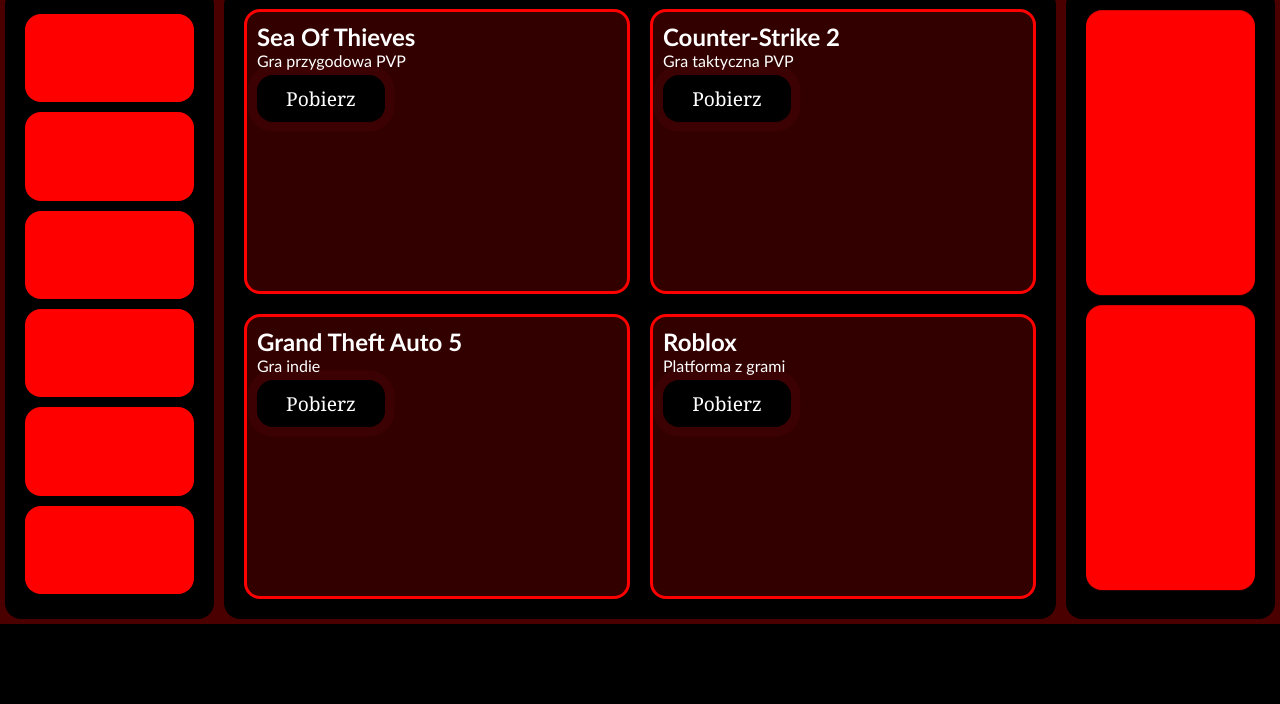
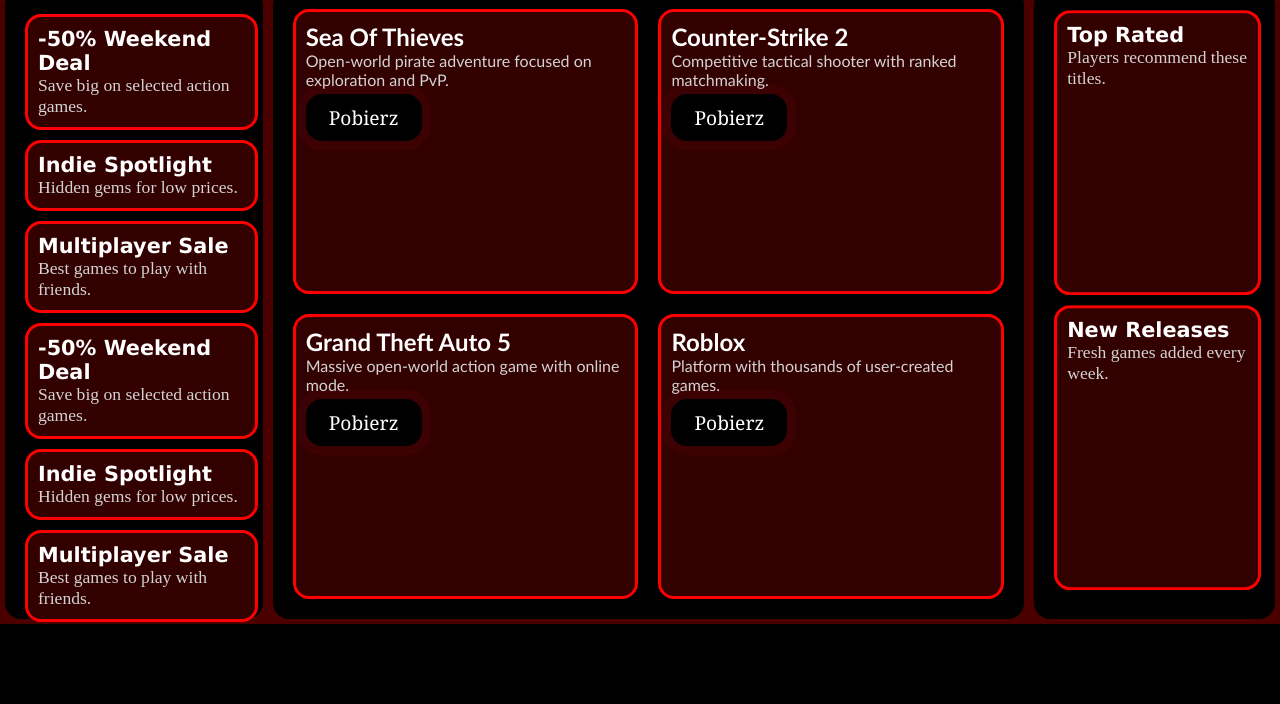
Before and after one commit to magonnnn/Projekty-akis, a plain HTML site: page index.html in a window 1280 px wide. Shown: the part 96-800 px from the top of the page. Drawn offline with Linux system fonts and the light colour scheme.

Commit message:
Add files via upload

```diff
--- a/index.html
+++ b/index.html
@@ -138,12 +138,36 @@
         }
 
         .discount {
-            width: 100%;
+            width: 95%;
             height: 100%;
-            background-color: red;
             border-radius: 1rem;
             margin: 5px 0px;
             transition: 0.1s;
+            padding: 10px;
+            color: white;
+            border: 3px solid red;
+            background-color: rgba(255, 0, 0, 0.2);
+        }
+
+        .discount > h3 {
+            font-size: 1.3em;
+            font-family: Verdana, Geneva, Tahoma, sans-serif;
+        }
+
+        .discount > p {
+            color: lightgray;
+            font-size: 1.1em;
+        }
+
+        .fly-away > h3 {
+            color: white;
+            font-size: 1.3em;
+            font-family: Verdana, Geneva, Tahoma, sans-serif;
+        }
+
+        .fly-away > p {
+            color: lightgray;
+            font-size: 1.1em;
         }
 
         .discount:hover {
@@ -157,19 +181,14 @@
         }
 
         .fly-away {
-            background-color: red;
+            background-color: rgba(255, 0, 0, 0.2);
+            border: 3px solid red;
             width: 100%;
             height: 100%;
             margin: 5px 0px;
             border-radius: 1rem;
-        }
-
-        @keyframes fly-away {
-            100% {
-                opacity: 0;
-                height: 0%;
-                width: 0%;
-            }
+            padding: 10px;
+            width: 90%;
         }
 
         h1 {
@@ -178,7 +197,7 @@
         }
 
         .game > p {
-            color: white;
+            color: lightgray;
             font-family: 'Trebuchet MS', 'Lucida Sans Unicode', 'Lucida Grande', 'Lucida Sans', Arial, sans-serif;
         }
 
@@ -279,38 +298,62 @@
         </header>
         <main>
             <aside>
-                <div class="discount"></div>
-                <div class="discount"></div>
-                <div class="discount"></div>
-                <div class="discount"></div>
-                <div class="discount"></div>
-                <div class="discount"></div>
+                <div class="discount">
+                    <h3>-50% Weekend Deal</h3>
+                    <p>Save big on selected action games.</p>
+                </div>
+                <div class="discount">
+                    <h3>Indie Spotlight</h3>
+                    <p>Hidden gems for low prices.</p>
+                </div>
+                <div class="discount">
+                    <h3>Multiplayer Sale</h3>
+                    <p>Best games to play with friends.</p>
+                </div>
+                <div class="discount">
+                    <h3>-50% Weekend Deal</h3>
+                    <p>Save big on selected action games.</p>
+                </div>
+                <div class="discount">
+                    <h3>Indie Spotlight</h3>
+                    <p>Hidden gems for low prices.</p>
+                </div>
+                <div class="discount">
+                    <h3>Multiplayer Sale</h3>
+                    <p>Best games to play with friends.</p>
+                </div>
             </aside>
             <section>
                 <div class="game">
                     <h1>Sea Of Thieves</h1>
-                    <p>Gra przygodowa PVP</p>
+                    <p>Open-world pirate adventure focused on exploration and PvP.</p>
                     <div class="game-button">Pobierz</div>
                 </div>
                 <div class="game">
                     <h1>Counter-Strike 2</h1>
-                    <p>Gra taktyczna PVP</p>
+                    <p>Competitive tactical shooter with ranked matchmaking.</p>
                     <div class="game-button">Pobierz</div>
                 </div>
                 <div class="game">
                     <h1>Grand Theft Auto 5</h1>
-                    <p>Gra indie</p>
+                    <p>Massive open-world action game with online mode.</p>
                     <div class="game-button">Pobierz</div>
                 </div>
                 <div class="game">
                     <h1>Roblox</h1>
-                    <p>Platforma z grami</p>
+                    <p>Platform with thousands of user-created games.</p>
                     <div class="game-button">Pobierz</div>
                 </div>
             </section>
             <aside>
-                <div class="fly-away"></div>
-                <div class="fly-away"></div>
+                <div class="fly-away">
+                    <h3>Top Rated</h3>
+                    <p>Players recommend these titles.</p>
+                </div>
+                <div class="fly-away">
+                    <h3>New Releases</h3>
+                    <p>Fresh games added every week.</p>
+                </div>
             </aside>
         </main>
         <footer></footer>
```
